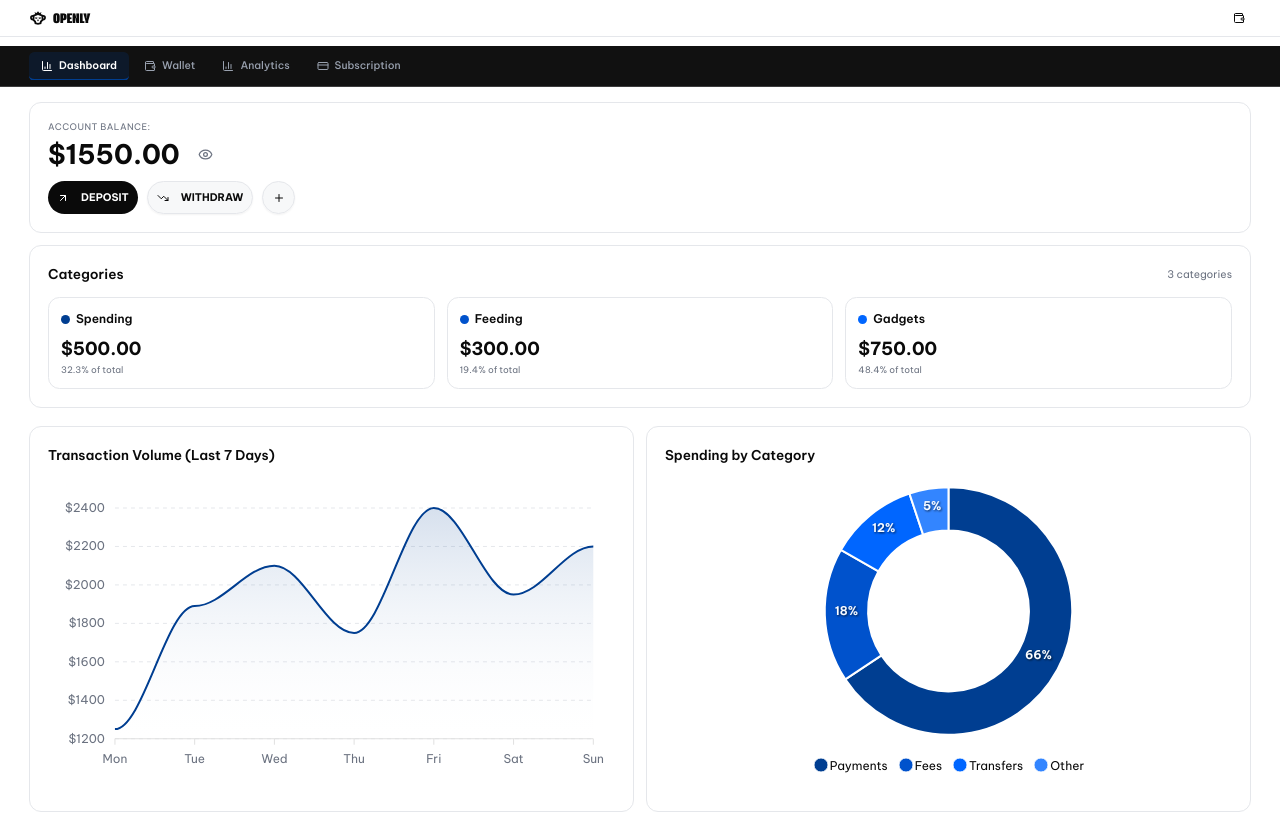
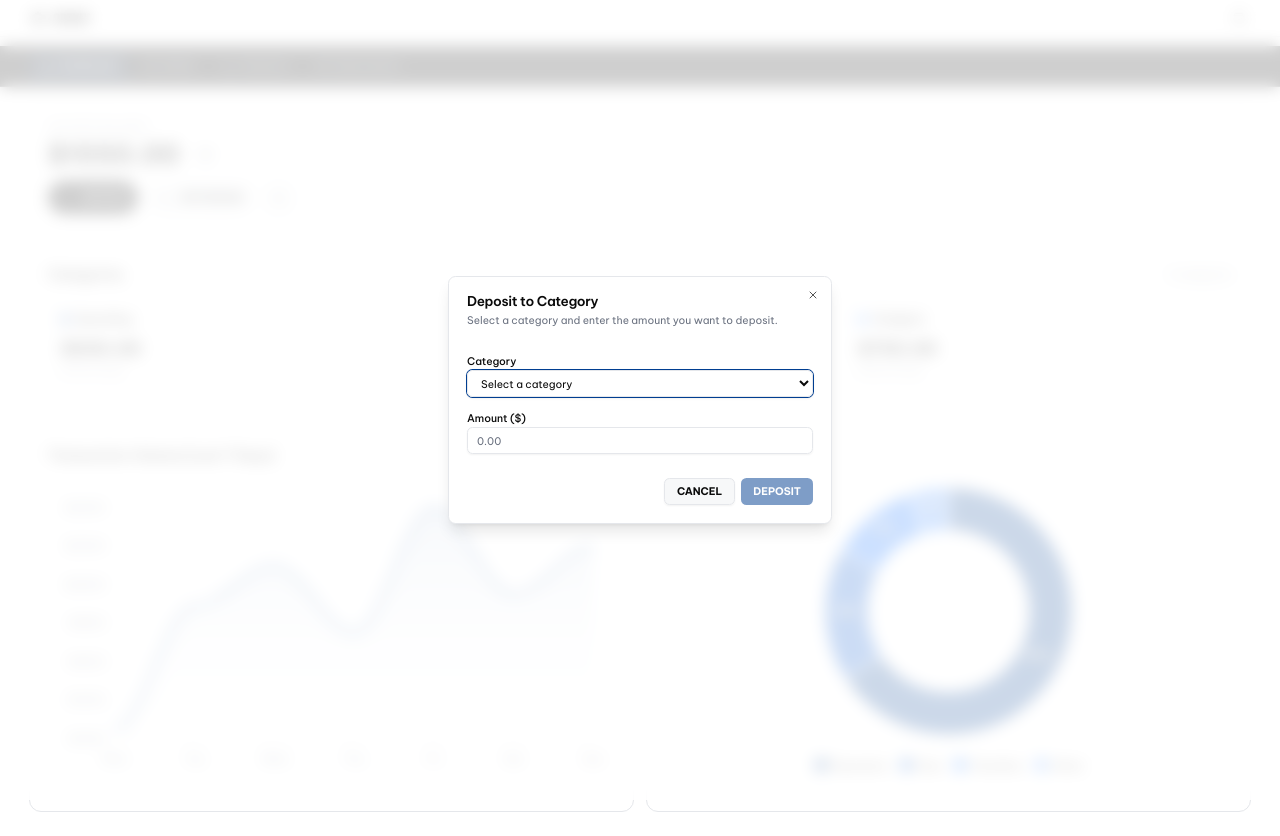
Before and after one commit to OxBryte/goopenly, a Next.js app: page /dashboard in a window 1280 px wide. Both pictures are taken after a click on the button "DEPOSIT". Built offline with nearby package versions, Linux system fonts and the light colour scheme.

Commit message:
🤖 Auto-commit: Updated 1 file - 1/16/2026, 7:53:35 PM
Files: app/dashboard/page.tsx

```diff
--- a/app/dashboard/page.tsx
+++ b/app/dashboard/page.tsx
@@ -363,6 +363,156 @@ export default function DashboardPage() {
           />
         </div>
       </div>
+
+      {/* Create Category Dialog */}
+      <Dialog open={createCategoryOpen} onOpenChange={setCreateCategoryOpen}>
+        <DialogContent>
+          <DialogHeader>
+            <DialogTitle>Create New Category</DialogTitle>
+            <DialogDescription>
+              Create a new category to organize your funds (e.g., Spending, Feeding, Gadgets).
+            </DialogDescription>
+          </DialogHeader>
+          <div className="space-y-4 py-4">
+            <div className="space-y-2">
+              <Label htmlFor="category-name">Category Name</Label>
+              <Input
+                id="category-name"
+                placeholder="e.g., Spending, Feeding, Gadgets"
+                value={newCategoryName}
+                onChange={(e) => setNewCategoryName(e.target.value)}
+                onKeyDown={(e) => {
+                  if (e.key === "Enter") {
+                    handleCreateCategory();
+                  }
+                }}
+              />
+            </div>
+          </div>
+          <DialogFooter>
+            <Button variant="outline" onClick={() => setCreateCategoryOpen(false)}>
+              Cancel
+            </Button>
+            <Button onClick={handleCreateCategory} disabled={!newCategoryName.trim()}>
+              Create Category
+            </Button>
+          </DialogFooter>
+        </DialogContent>
+      </Dialog>
+
+      {/* Deposit Dialog */}
+      <Dialog open={depositOpen} onOpenChange={setDepositOpen}>
+        <DialogContent>
+          <DialogHeader>
+            <DialogTitle>Deposit to Category</DialogTitle>
+            <DialogDescription>
+              Select a category and enter the amount you want to deposit.
+            </DialogDescription>
+          </DialogHeader>
+          <div className="space-y-4 py-4">
+            <div className="space-y-2">
+              <Label htmlFor="deposit-category">Category</Label>
+              <select
+                id="deposit-category"
+                className="flex h-9 w-full rounded-md border border-input bg-transparent px-3 py-1 text-sm shadow-sm transition-colors focus-visible:outline-none focus-visible:ring-1 focus-visible:ring-ring"
+                value={selectedCategoryId}
+                onChange={(e) => setSelectedCategoryId(e.target.value)}
+              >
+                <option value="">Select a category</option>
+                {categories.map((cat) => (
+                  <option key={cat.id} value={cat.id}>
+                    {cat.name} (${cat.balance.toFixed(2)})
+                  </option>
+                ))}
+              </select>
+            </div>
+            <div className="space-y-2">
+              <Label htmlFor="deposit-amount">Amount ($)</Label>
+              <Input
+                id="deposit-amount"
+                type="number"
+                step="0.01"
+                min="0.01"
+                placeholder="0.00"
+                value={depositAmount}
+                onChange={(e) => setDepositAmount(e.target.value)}
+              />
+            </div>
+          </div>
+          <DialogFooter>
+            <Button variant="outline" onClick={() => setDepositOpen(false)}>
+              Cancel
+            </Button>
+            <Button
+              onClick={handleDeposit}
+              disabled={!selectedCategoryId || !depositAmount || parseFloat(depositAmount) <= 0}
+            >
+              Deposit
+            </Button>
+          </DialogFooter>
+        </DialogContent>
+      </Dialog>
+
+      {/* Withdraw Dialog */}
+      <Dialog open={withdrawOpen} onOpenChange={setWithdrawOpen}>
+        <DialogContent>
+          <DialogHeader>
+            <DialogTitle>Withdraw from Category</DialogTitle>
+            <DialogDescription>
+              Select a category and enter the amount you want to withdraw.
+            </DialogDescription>
+          </DialogHeader>
+          <div className="space-y-4 py-4">
+            <div className="space-y-2">
+              <Label htmlFor="withdraw-category">Category</Label>
+              <select
+                id="withdraw-category"
+                className="flex h-9 w-full rounded-md border border-input bg-transparent px-3 py-1 text-sm shadow-sm transition-colors focus-visible:outline-none focus-visible:ring-1 focus-visible:ring-ring"
+                value={selectedCategoryId}
+                onChange={(e) => setSelectedCategoryId(e.target.value)}
+              >
+                <option value="">Select a category</option>
+                {categories
+                  .filter((cat) => cat.balance > 0)
+                  .map((cat) => (
+                    <option key={cat.id} value={cat.id}>
+                      {cat.name} (${cat.balance.toFixed(2)} available)
+                    </option>
+                  ))}
+              </select>
+            </div>
+            <div className="space-y-2">
+              <Label htmlFor="withdraw-amount">Amount ($)</Label>
+              <Input
+                id="withdraw-amount"
+                type="number"
+                step="0.01"
+                min="0.01"
+                placeholder="0.00"
+                value={withdrawAmount}
+                onChange={(e) => setWithdrawAmount(e.target.value)}
+              />
+              {selectedCategoryId && (
+                <p className="text-xs text-muted-foreground">
+                  Available: $
+                  {categories.find((c) => c.id === selectedCategoryId)?.balance.toFixed(2) || "0.00"}
+                </p>
+              )}
+            </div>
+          </div>
+          <DialogFooter>
+            <Button variant="outline" onClick={() => setWithdrawOpen(false)}>
+              Cancel
+            </Button>
+            <Button
+              onClick={handleWithdraw}
+              disabled={!selectedCategoryId || !withdrawAmount || parseFloat(withdrawAmount) <= 0}
+            >
+              Withdraw
+            </Button>
+          </DialogFooter>
+        </DialogContent>
+      </Dialog>
     </div>
   );
 }
```
